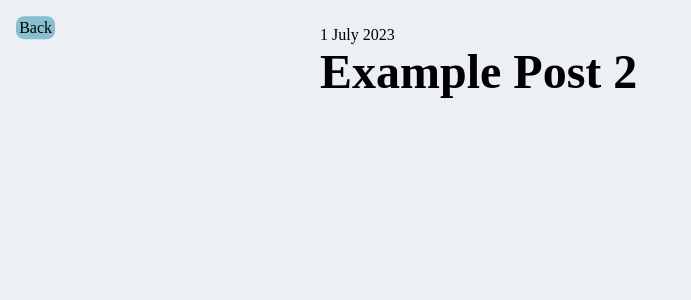
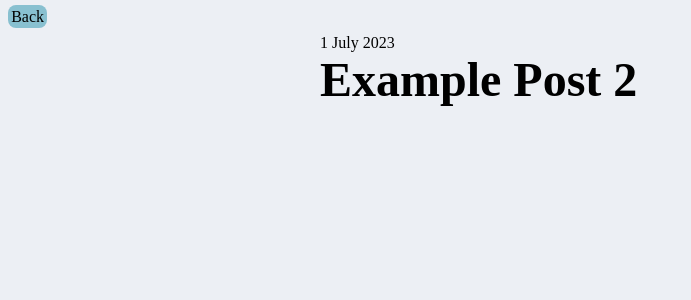
Before and after one commit to picturesofteignmouth/picturesofteignmouth.github.io, a Jekyll site: the page built from _posts/2023-07-01-example-post-2.md, in a window 1280 px wide. Shown: the top 300 px of the page, without its empty margins (0-691 px from the left). Built offline with Jekyll 4.4.1, drawn with Linux system fonts in a browser that asks for light colours.

Commit message:
add .gitignore file + fix issue where back button overlapped date

```diff
--- a/_layouts/post.html
+++ b/_layouts/post.html
@@ -10,8 +10,8 @@
     <title>{{ page.title }} - demo blog</title>
   </head>
   <body>
-    <a style="position: sticky; top: 1rem; left: 1rem; color: var(--accent-contrast-color); background-color: var(--accent-color); text-decoration: none; padding: 0.2rem; border-radius: 0.5rem;" href="{{ "/" | relative_url }}">Back</a>
-    <article>
+    <a style="position: sticky; color: var(--accent-contrast-color); background-color: var(--accent-color); text-decoration: none; padding: 0.2rem; border-radius: 0.5rem;" href="{{ "/" | relative_url }}">Back</a>
+    <article style="margin-top: 0.5rem;">
       <p>{{ page.date | date: "%-d %B %Y" }}</p>
       <h1 style="font-size: 3rem;">{{ page.title }}</h1>
       {{ content }}
```
Also changed, not shown: 1 other file.
